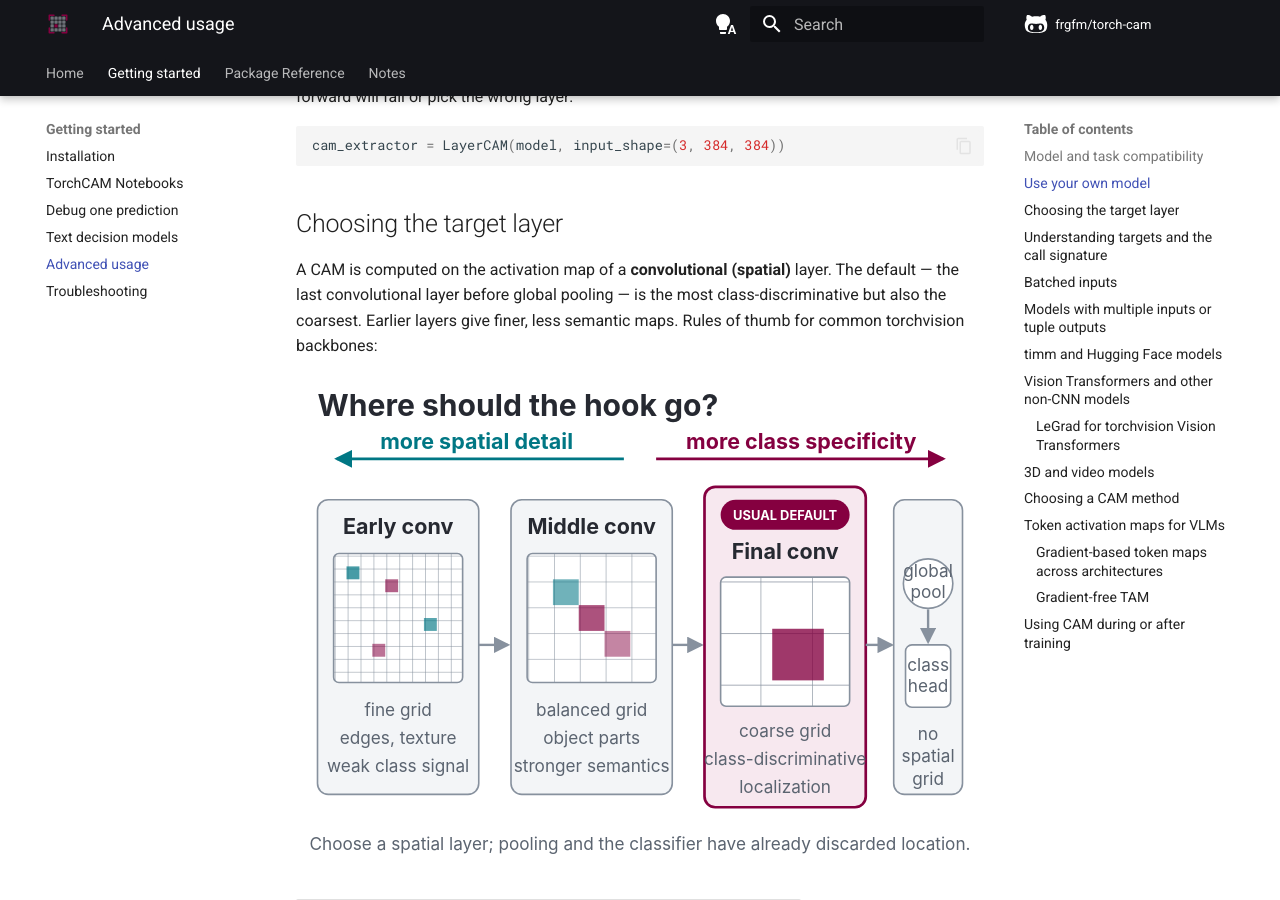
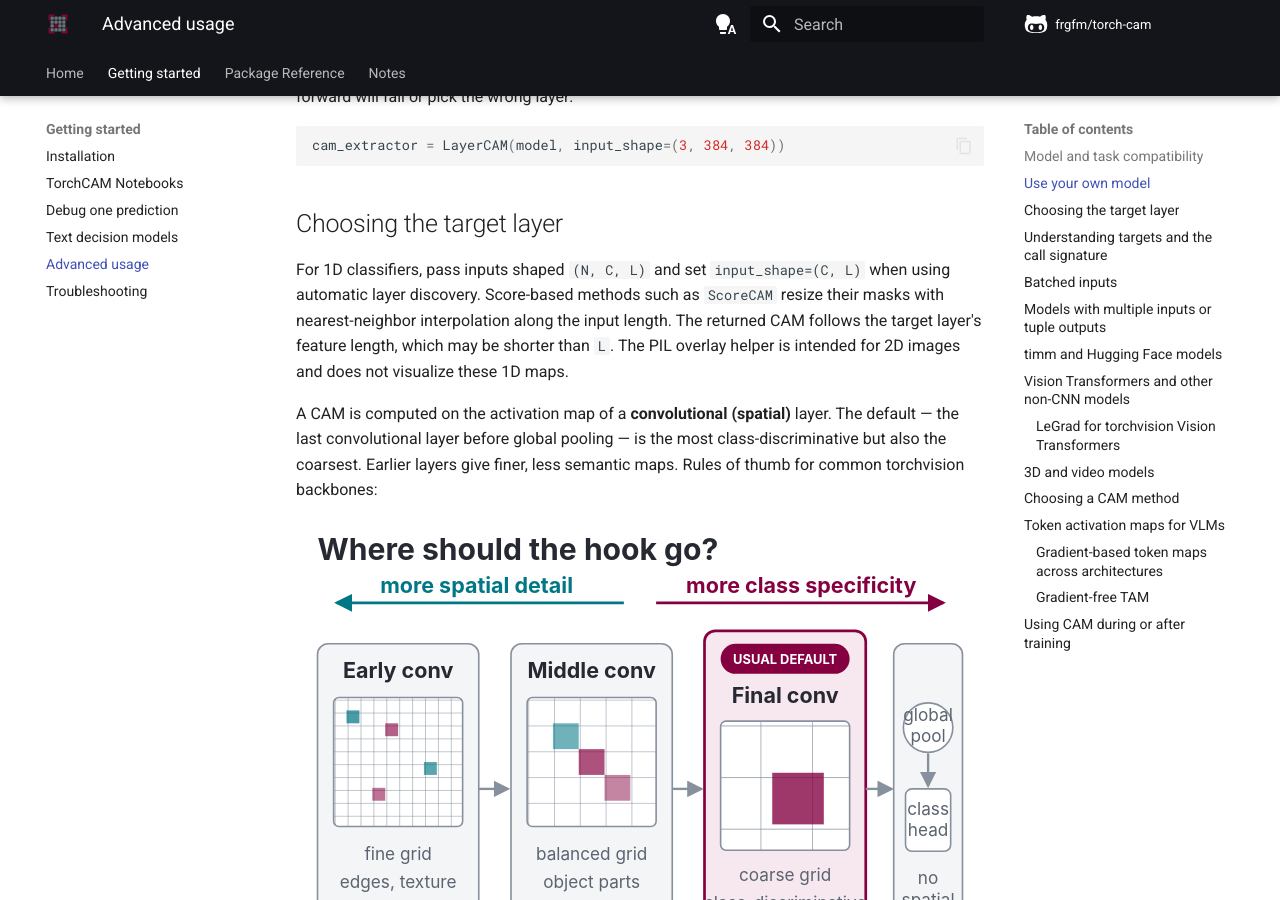
Before and after one commit to frgfm/torch-cam, an MkDocs documentation site: the page built from docs/docs/getting-started/advanced-usage.md, in a window 1280 px wide and 900 px high, scrolled down 1855 px. Built offline with MkDocs 1.6.1 and Material for MkDocs 9.7.7, drawn with Linux system fonts in a browser that asks for light colours; comment, search, counter and statistics services are not loaded.

Commit message:
docs: explain one dimensional ScoreCAM inputs and maps
Co-authored-by: OpenAI Codex <noreply@openai.com>

````diff
--- a/docs/docs/getting-started/advanced-usage.md
+++ b/docs/docs/getting-started/advanced-usage.md
@@ -56,6 +56,11 @@ cam_extractor = LayerCAM(model, input_shape=(3, 384, 384))
 ```
 
 ## Choosing the target layer
+
+For 1D classifiers, pass inputs shaped `(N, C, L)` and set `input_shape=(C, L)` when using automatic layer discovery.
+Score-based methods such as `ScoreCAM` resize their masks with nearest-neighbor interpolation along the input length.
+The returned CAM follows the target layer's feature length, which may be shorter than `L`. The PIL overlay helper is
+intended for 2D images and does not visualize these 1D maps.
 
 A CAM is computed on the activation map of a **convolutional (spatial)** layer. The default — the last
 convolutional layer before global pooling — is the most class-discriminative but also the coarsest. Earlier
````
